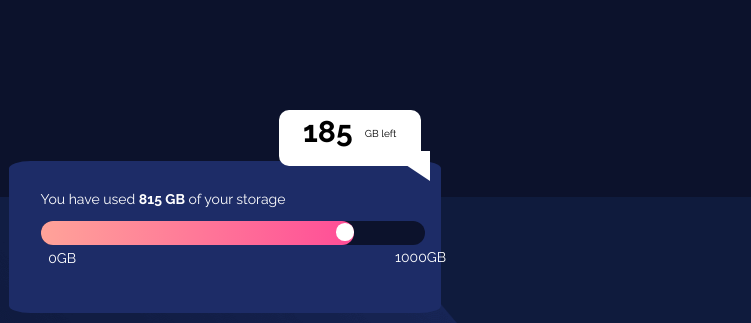
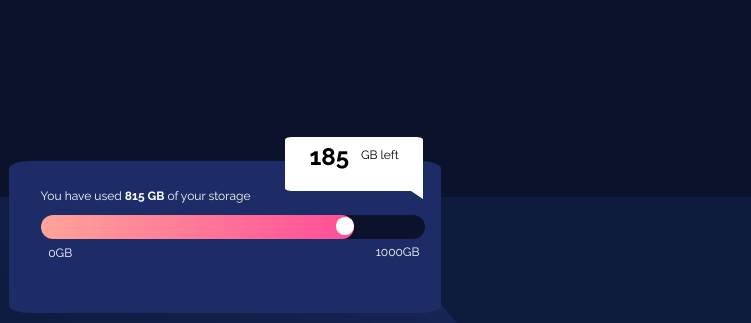
Before and after one commit to ShibinHamza/chlnge2, a plain HTML site: page index.html in a window 1280 px wide. Shown: the part 183-506 px from the top of the page, 529-1280 px from the left. Drawn offline with Linux system fonts and the light colour scheme.

Commit message:
Update styles.css

```diff
--- a/css/styles.css
+++ b/css/styles.css
@@ -8,7 +8,7 @@ body {
 h3 {
   color: white;
   font-weight: 100;
-  font-size: 14px;
+  font-size: 0.75em;
   font-family: 'Raleway', sans-serif;
 }
 
@@ -89,28 +89,28 @@ h3 {
 .max {
   position: relative;
   display: inline;
-  left: 80%;
+  left: 76%;
 }
 
 .comment {
-  width: 35%;
-  height: 40%;
-  position: relative;
+  width: 30%;
+  height: 30%;
+  position: absolute;
   background-color: white;
-  left: 62%;
-  bottom: 130%;
-  border-radius: 10px;
+  left: 64%;
+  bottom: 80%;
+  border-radius: 5%;
   color: black;
   font-family: 'Raleway', sans-serif;
   font-weight: 700;
-  font-size: 30px;
+  font-size: 1.5em;
   text-align: center;
-  padding: 1%
+  padding: 1%;
 }
 
 .inner {
   font-weight: 400;
-  font-size: 10px;;
+  font-size: 0.5em;;
   margin-left:0.5em;
   position: relative;
   bottom: 0.5em;
@@ -123,6 +123,6 @@ h3 {
   border-top: 1em solid white;
   border-left: 1.5em solid transparent;
   position: relative;
-  left: 76%;
-  top: 5%;
+  left: 75.5%;
+  top: 10%;
 }
```
